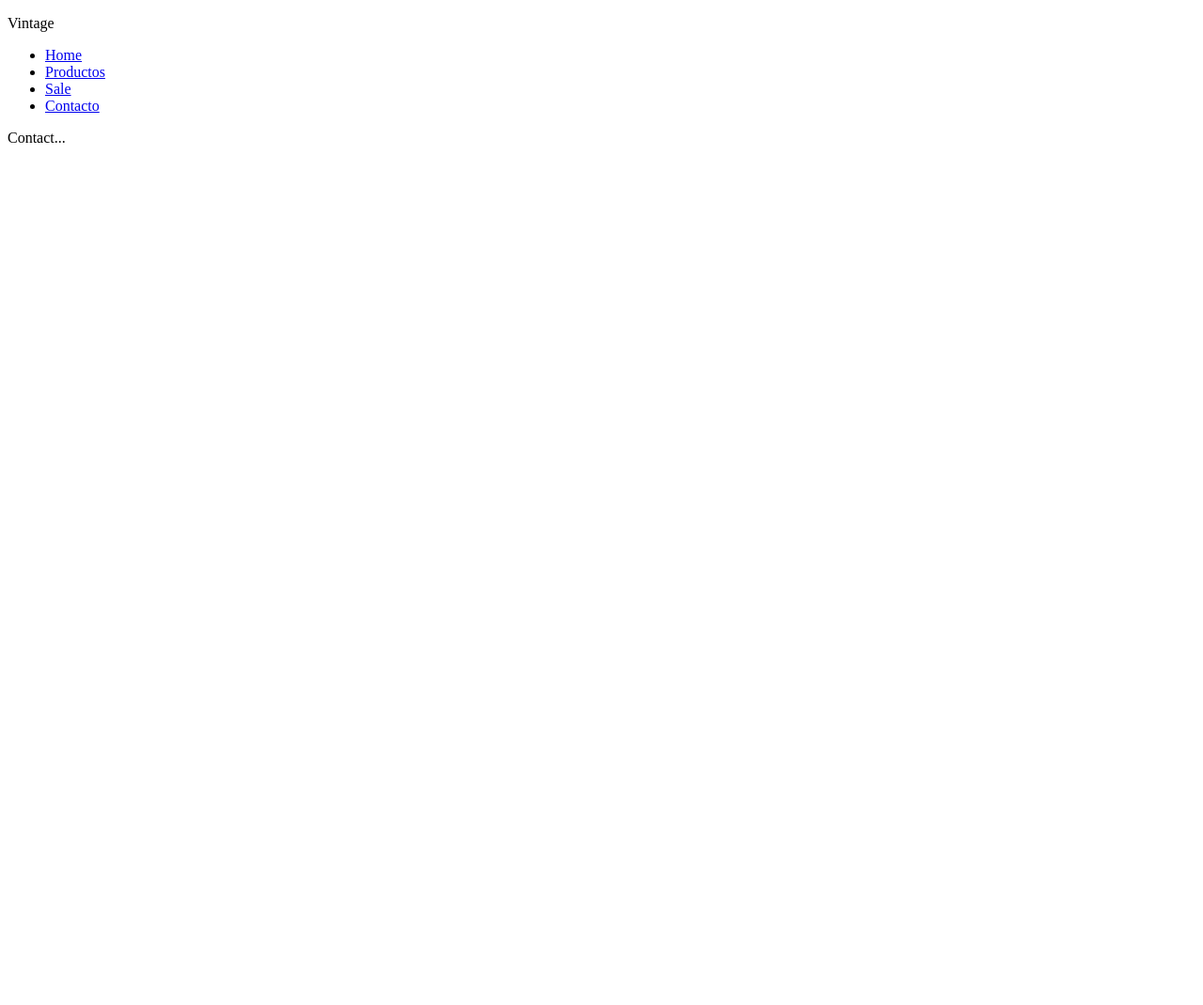
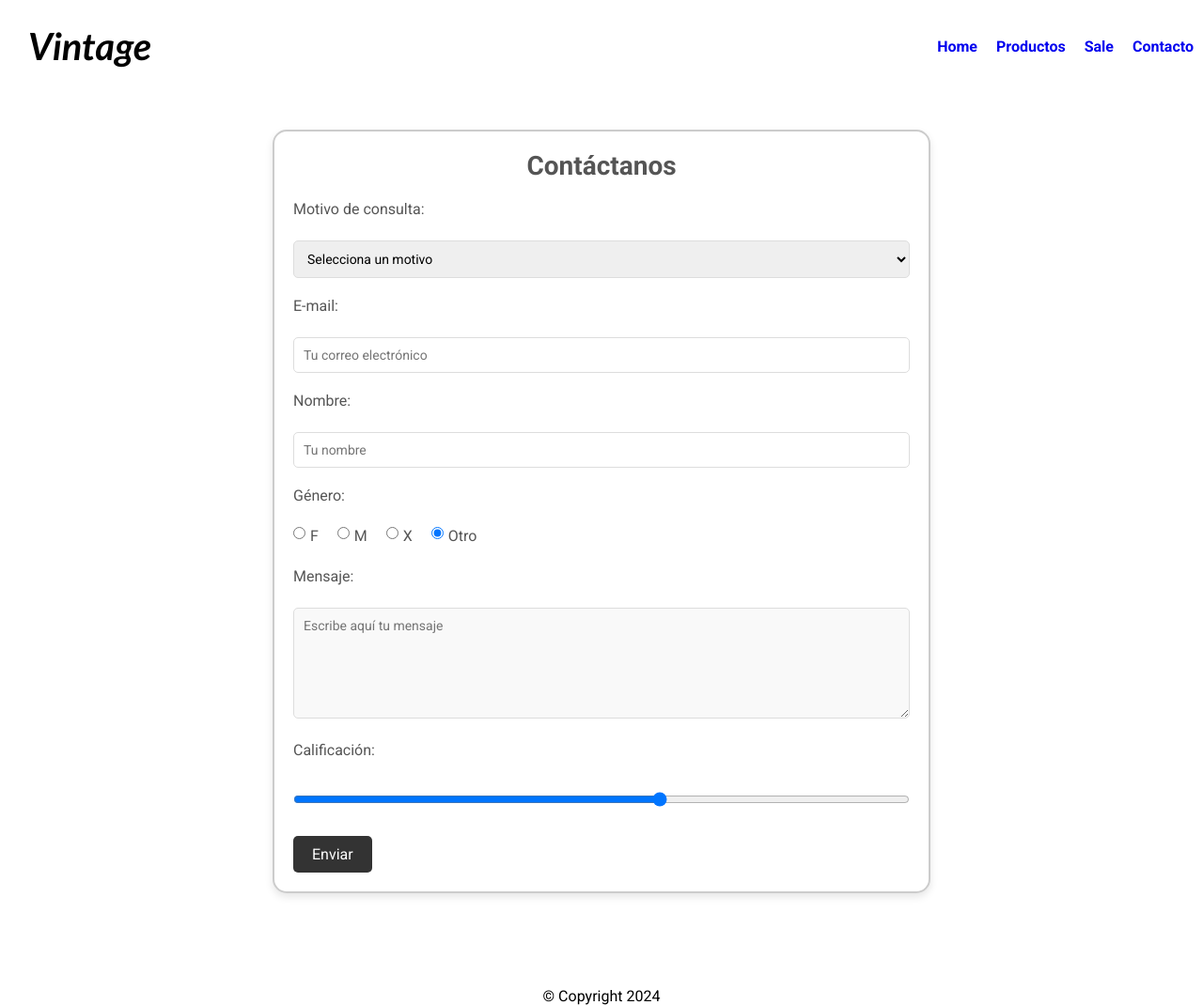
Before and after one commit to AndresQ-Dev/BazarVintage, a plain HTML site: page pages/Contact.html in a window 1280 px wide. Shown: the whole page at 94% size. Before the commit the page ends 800 px from the top, so only its background shows below. Drawn offline with Linux system fonts and the light colour scheme.

Commit message:
add styles to form...

```diff
--- a/pages/Contact.html
+++ b/pages/Contact.html
@@ -1,10 +1,13 @@
 <!DOCTYPE html>
-<html lang="en">
+<html lang="es">
+
 <head>
     <meta charset="UTF-8">
     <meta name="viewport" content="width=device-width, initial-scale=1.0">
+    <link rel="stylesheet" href="../style.css">
     <title>Contact</title>
 </head>
+
 <body>
     <header>
         <p class="logo">Vintage</p>
@@ -17,6 +20,64 @@
             </ul>
         </nav>
     </header>
-    Contact...
+
+    <main>
+        <h2>Contáctanos</h2>
+
+        <form action="" method="POST" target="_blank">
+            <label for="motivo">Motivo de consulta:</label><br>
+            <select name="motivo" id="motivo" required>
+                <option value="" disabled selected>Selecciona un motivo</option>
+                <option value="Opinión">Opinión</option>
+                <option value="Solicitar información">Solicitar información</option>
+                <option value="Problemas de envío">Problemas de envío</option>
+                <option value="Notificar errores">Notificar errores</option>
+            </select>
+
+            <label for="email">E-mail:</label><br>
+            <input type="email" name="email" id="email" placeholder="Tu correo electrónico" required><br>
+
+            <label for="nombre">Nombre:</label><br>
+            <input type="text" name="nombre" id="nombre" maxlength="20" placeholder="Tu nombre" required><br>
+
+            <label>Género:</label><br>
+            <div class="radio-group">
+                <div class="radio">
+                    <input type="radio" name="genero" value="F" id="genero-f">
+                    <label for="genero-f">F</label>
+                </div>
+                <div class="radio">
+                    <input type="radio" name="genero" value="M" id="genero-m">
+                    <label for="genero-m">M</label>
+                </div>
+                <div class="radio">
+                    <input type="radio" name="genero" value="X" id="genero-x">
+                    <label for="genero-x">X</label>
+                </div>
+                <div class="radio">
+                    <input type="radio" name="genero" value="" id="genero-none" checked>
+                    <label for="genero-none">Otro</label>
+                </div>
+            </div>
+
+
+            <label for="mensaje">Mensaje:</label><br>
+            <textarea name="mensaje" id="mensaje" placeholder="Escribe aquí tu mensaje" rows="6"
+                required></textarea><br>
+
+            <label for="calificacion">Calificación:</label><br>
+            <input type="range" name="calificacion" id="calificacion" min="0" max="5"><br>
+
+            <button type="submit">
+                <span>Enviar</span>
+            </button>
+
+        </form>
+    </main>
+
+    <footer>
+        &copy; Copyright 2024
+    </footer>
 </body>
+
 </html>
--- a/style.css
+++ b/style.css
@@ -57,7 +57,7 @@ main h1 {
 }
 
 /*Opción 1*/
-.cover_image{
+.cover_image {
     width: 100%;
     margin: auto;
     padding-bottom: 15px;
@@ -115,4 +115,95 @@ footer {
     .cover_image {
         /* display: none; */
     }
+
 }
+
+/* Estilos iniciales para el formulario */
+
+main {
+    max-width: 700px;
+    margin: 40px auto;
+    padding: 20px;
+    background-color: #fff;
+    border-radius: 15px;
+    border: 2.5px solid #ccc;
+    box-shadow: 0 4px 8px rgba(0, 0, 0, 0.1);
+}
+
+h2 {
+    font-size: 28px;
+    margin-bottom: 20px;
+    color: #555;
+    text-align: center;
+}
+
+label {
+    font-size: 16px;
+    margin-bottom: 5px;
+    display: block;
+    color: #555;
+}
+
+input, select, textarea {
+    width: 100%;
+    padding: 10px;
+    margin-bottom: 20px;
+    border: 1px solid #ddd;
+    border-radius: 5px;
+    font-size: 14px;
+}
+
+input[type="radio"] {
+    width: auto;
+    margin-right: 5px;
+}
+
+.radio-group {
+    display: flex;
+    gap: 20px;
+    margin-bottom: 10px;
+}
+
+.radio {
+    display: flex;
+    flex-wrap: wrap;
+}
+
+textarea {
+    width: 100%;
+    padding: 10px;
+    margin-bottom: 20px;
+    border: 1px solid #ddd;
+    border-radius: 5px;
+    font-size: 14px;
+    resize: vertical;
+    background-color: #f9f9f9;
+    transition: border-color 0.3s, background-color 0.8s;
+}
+
+textarea:focus {
+    border-color: #333;
+    background-color: #fff;
+    outline: none;
+}
+
+input[type="range"] {
+    width: 100%;
+}
+
+button {
+    display: inline-block;
+    background-color: #333;
+    color: #fff;
+    padding: 10px 20px;
+    border: none;
+    border-radius: 5px;
+    cursor: pointer;
+    transition: background-color 0.3s;
+    font-size: 16px;
+    text-align: center;
+}
+
+button:hover {
+    background-color: #555;
+}
```
